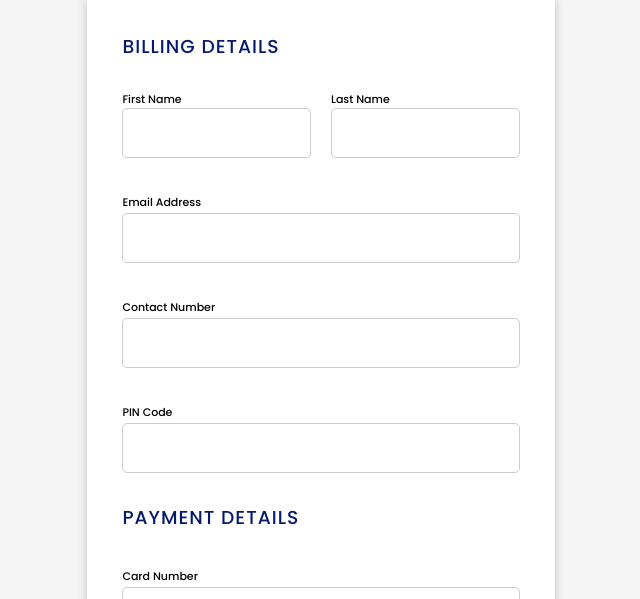
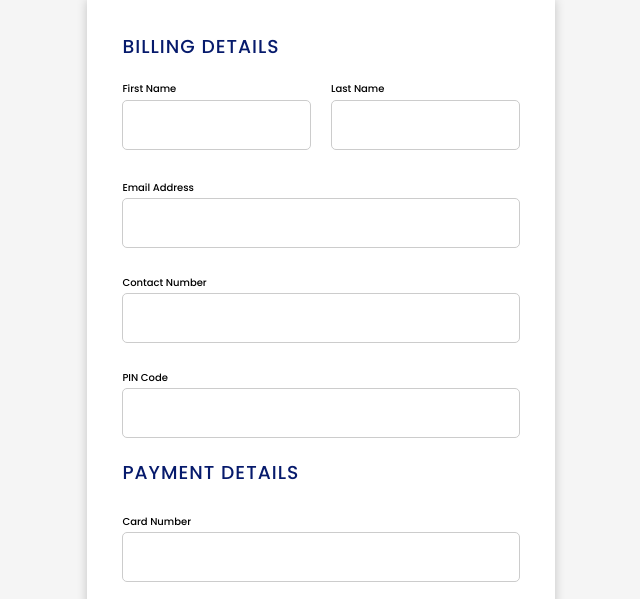
Before and after one commit to Hariharan482/UI_trng, a plain HTML site: page Form validation/index.html in a window 1280 px wide. Shown: the part 143-742 px from the top of the page, without its empty margins (319-959 px from the left). Drawn offline with Linux system fonts and the light colour scheme.

Commit message:
Changes done

```diff
--- a/Form validation/css/index.css
+++ b/Form validation/css/index.css
@@ -17,10 +17,13 @@ body{
 form{
     display: flex;
     flex-direction: column;
-    row-gap: 30px;
+    row-gap: 20px;
 }
 .form-section label{
-    font-size: 11px;
+    font-size: 10px;
+    font-weight: 500;
+}
+.form-section div h6{
     font-weight: 500;
 }
 .form-section h3{
@@ -36,6 +39,7 @@ form{
     display: flex;
     width: 50%;
     flex-direction: column;
+    row-gap: 3px;
 }
 input{
     border-radius: 5px;
--- a/Form validation/index.html
+++ b/Form validation/index.html
@@ -16,12 +16,12 @@
                 <h3>BILLING DETAILS</h3>
                 <div class="name-container">
                     <div class="name-sub-container">
-                        <label for="first-name">First Name</label>
+                        <label for="firstName">First Name</label>
                         <input type="text" id="firstName"/>
                         <h6></h6>
                     </div>
                     <div class="name-sub-container">
-                        <label for="last-name">Last Name</label>
+                        <label for="lastName">Last Name</label>
                         <input type="text" id="lastName"/>
                         <h6></h6>
                     </div>
@@ -37,19 +37,19 @@
                     <h6></h6>
                 </div>
                 <div class="pin-container" >
-                    <label for="Pin">PIN Code</label>
+                    <label for="pincode">PIN Code</label>
                     <input type="text" id="pincode">
                     <h6></h6>
                 </div>
                 <h3>PAYMENT DETAILS</h3>
                 <div class="card-container">
-                    <label for="card-number">Card Number</label>
+                    <label for="cardNumber">Card Number</label>
                     <input type="text" id="cardNumber">
                     <h6></h6>
                 </div>
                 <div class="card-details">
                     <div class="card-sub-container">
-                        <label for="expry-yr">Card Expiry(Year)</label>
+                        <label for="expryYear">Card Expiry(Year)</label>
                         <input type="text" id="expryYear"/>
                         <h6></h6>
                     </div>
```
Also changed, not shown: 1 other file.
